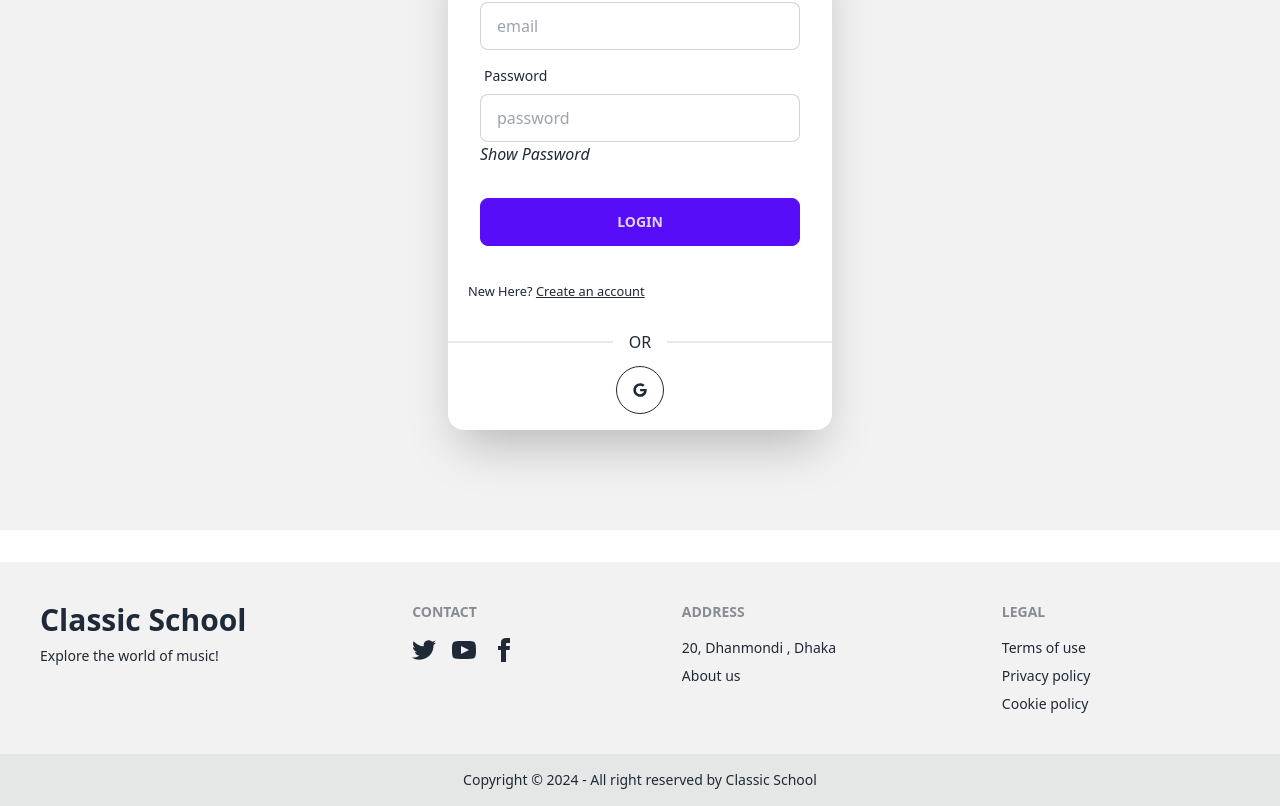
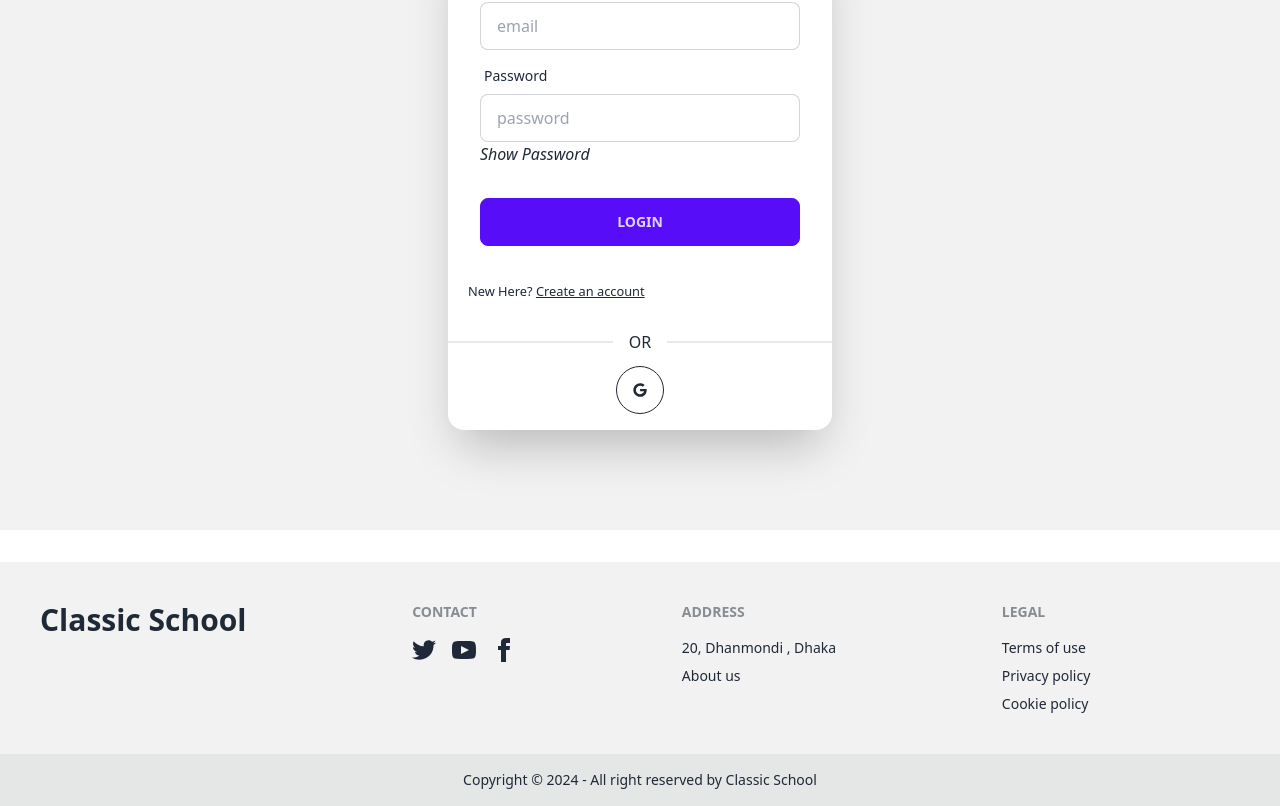
Before and after one commit to tanmoyM-1611/finalAssignment, a React (Vite) app: page /login in a window 1280 px wide. Shown: the part 338-1144 px from the top of the page. Built offline with nearby package versions, Linux system fonts and the light colour scheme; no server answers.

Commit message:
Update Footer.jsx

```diff
--- a/src/pages/Shared/Footer/Footer.jsx
+++ b/src/pages/Shared/Footer/Footer.jsx
@@ -7,7 +7,7 @@ const Footer = () => {
                 <div>
 
                     <p className='text-3xl font-bold'>Classic School</p>
-                    <p>Explore the world of music!</p>
+
                 </div>
                 <div>
                     <span className="footer-title">Contact</span>
```
